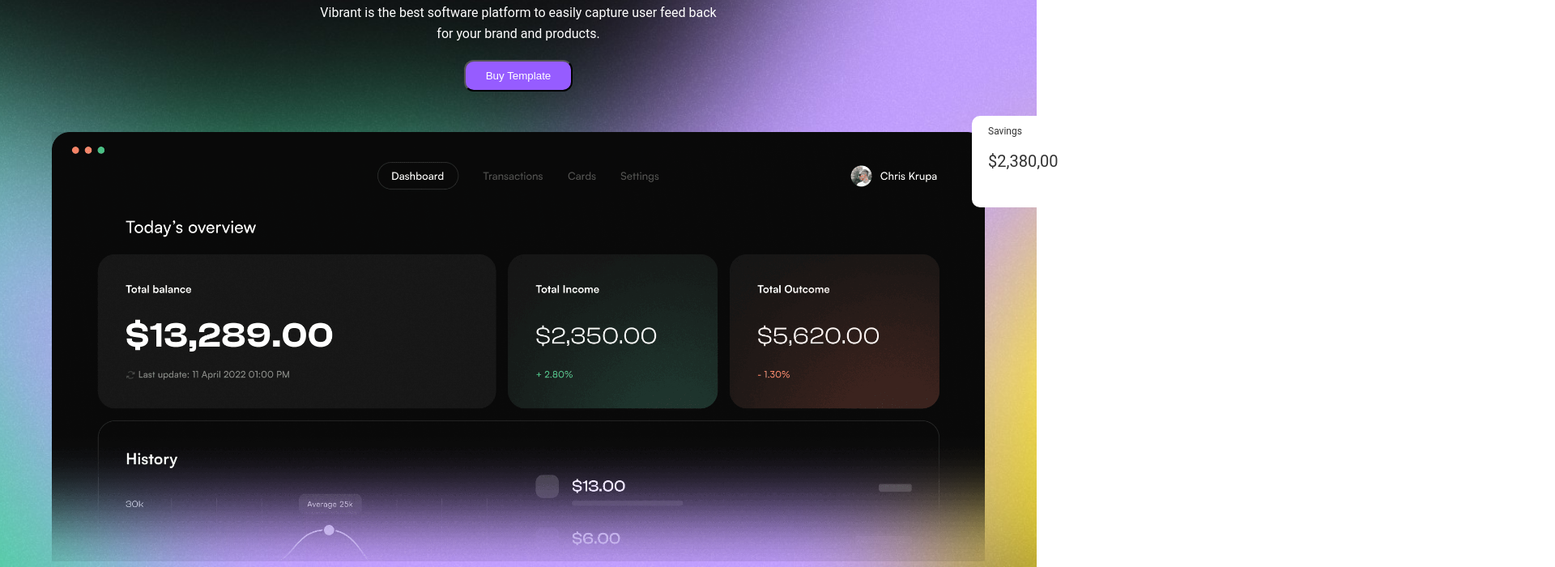
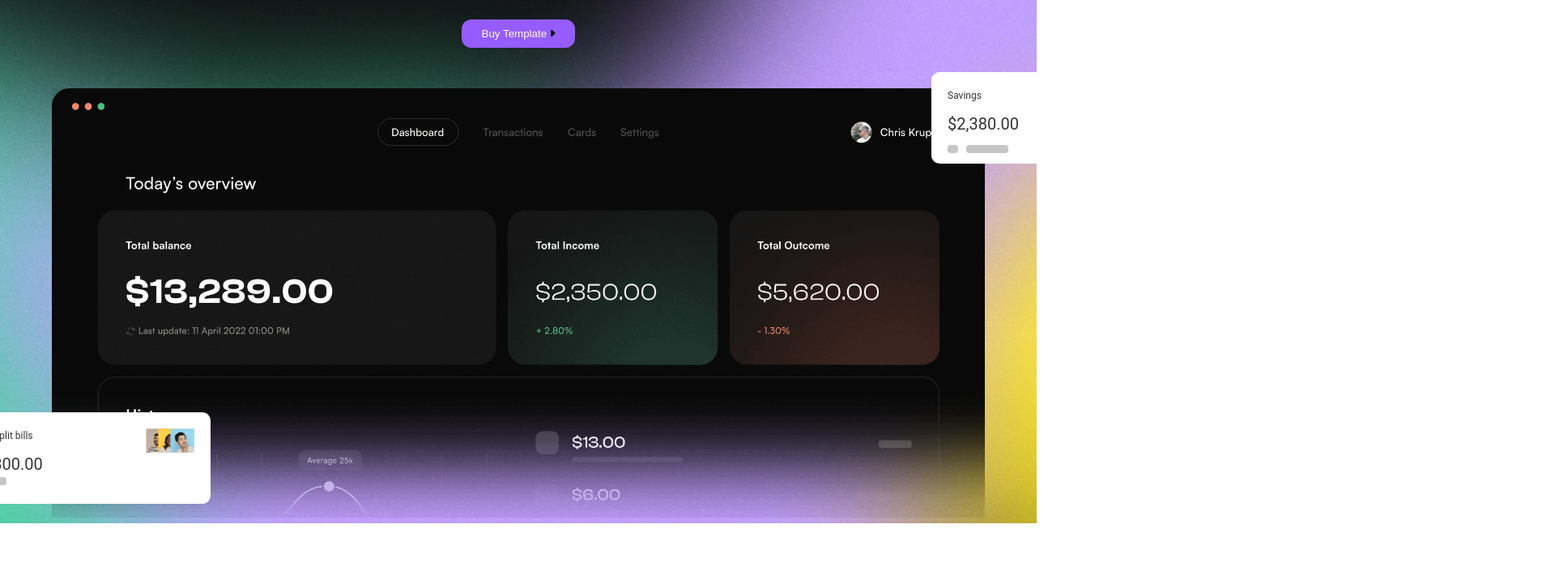
Before and after one commit to Annguyen111/HTML_CSS_Training, a plain HTML site: page index.html in a window 1280 px wide. Shown: the part 414-1114 px from the top of the page at 81% size, 1920 px wide, since content can reach past the window. After the commit the page ends 1060 px from the top, so only its background shows below. Drawn offline with Linux system fonts and the light colour scheme.

Commit message:
fix: header ui and banner ui

```diff
--- a/css/styles.css
+++ b/css/styles.css
@@ -23,7 +23,7 @@ header {
   display: flex;
   justify-content: space-around;
   align-items: center;
-  width: 90%;
+  width: 95%;
   margin: auto;
   padding: 10px 0px;
   position: absolute;
@@ -34,14 +34,16 @@ header {
 header .logo {
   margin-right: auto;
   font-size: xx-large;
-  color: radial-gradient(
+  background-image: radial-gradient(
     circle,
     #ffffff 0%,
-    /* Trắng từ trung tâm */ #63ffd1 50%,
-    /* Xanh lá cây nhạt ở giữa */ #bf9dff 75%,
-    /* Tím nhạt gần rìa */ #ffea22 90%,
-    /* Màu vàng sáng gần rìa */ #ffffff 100% /* Trắng ở rìa */
+    #63ffd1 50%,
+    #bf9dff 75%,
+    #ffea22 90%,
+    #ffffff 100%
   );
+  -webkit-background-clip: text;
+  -webkit-text-fill-color: transparent;
 }
 
 .nav_link li {
@@ -58,6 +60,7 @@ header .logo {
   border-radius: 12px;
   padding: 10px 20px;
   background-color: #fff;
+  border: none;
 }
 
 /* Banner */
@@ -77,7 +80,7 @@ header .logo {
 }
 
 .banner__content {
-  margin-top: 250px;
+  margin-top: 200px;
   width: 40%;
 }
 
@@ -87,6 +90,11 @@ header .logo {
   border-radius: 12px;
   margin-top: 20px;
   color: #fff;
+  border: none;
+}
+
+.banner_btn i {
+  color: black;
 }
 
 .banner__content h1 {
@@ -99,10 +107,11 @@ header .logo {
   width: 90%;
 }
 
-.banner_images .box_price {
-  width: 251px;
+.banner_images .box_price,
+.banner_images .box_price2 {
+  width: 300px;
   height: 113px;
-  padding: 10px 20px;
+  padding: 20px;
   background-color: #ffffff;
   color: #333;
   border-radius: 10px;
@@ -118,15 +127,95 @@ header .logo {
 .banner_images .box_price {
   position: absolute;
   top: 30px;
-  left: 1200px;
+  left: 1150px;
+}
+
+.banner_images .box_price2 {
+  display: flex;
+  flex-direction: row;
+  justify-content: space-between;
+  align-items: flex-start;
+  position: absolute;
+  top: 450px;
+  left: 80px;
+  transform: translateX(-40%);
 }
 
 .banner_images .box_price .box_price-title {
   font-size: 12px;
-  margin-bottom: 10px;
+  margin-bottom: 8px;
+}
+
+.banner_images .box_price2 .box_price-title {
+  font-size: 12px;
+  margin-bottom: 8px;
 }
 
 .banner_images .box_price .price {
   font-size: 20px;
   margin-bottom: 10px;
 }
+
+.banner_images .box_price2 .price {
+  font-size: 20px;
+  margin-bottom: 10px;
+}
+
+.box_unti,
+.box_unti2 {
+  display: flex;
+  width: 50%;
+  justify-content: flex-start;
+  gap: 10px;
+}
+
+.box_unti .box_unti-item1,
+.box_unti2 .box_unti-item1 {
+  content: " ";
+  width: 10%;
+  height: 10px;
+  background-color: rgb(198, 198, 198);
+  border-radius: 4px;
+}
+
+.box_unti .box_unti-item2,
+.box_unti2 .box_unti-item2 {
+  content: " ";
+  width: 40%;
+  height: 10px;
+  background-color: rgb(198, 198, 198);
+  border-radius: 4px;
+}
+
+.box_price-img {
+  position: relative;
+  top: 0px;
+  left: -30px;
+  transform: translateX(-100%);
+}
+
+.box_price-img img:nth-child(1) {
+  width: 30px;
+  height: 30px;
+  position: absolute;
+  top: 0px;
+  left: 0px;
+  transform: translateX(-100%);
+}
+
+.box_price-img img:nth-child(2) {
+  width: 30px;
+  height: 30px;
+  position: absolute;
+  top: 0px;
+  left: 0px;
+  transform: translateX(-50%);
+}
+
+.box_price-img img:nth-child(3) {
+  width: 30px;
+  height: 30px;
+  position: absolute;
+  top: 0px;
+  left: 0px;
+}
--- a/index.html
+++ b/index.html
@@ -5,6 +5,9 @@
     <meta charset="UTF-8">
     <meta name="viewport" content="width=device-width, initial-scale=1.0">
     <link rel="stylesheet" href="./css/styles.css">
+    <link rel="stylesheet" href="https://cdnjs.cloudflare.com/ajax/libs/font-awesome/6.5.1/css/all.min.css"
+        integrity="sha512-DTOQO9RWCH3ppGqcWaEA1BIZOC6xxalwEsw9c2QQeAIftl+Vegovlnee1c9QX4TctnWMn13TZye+giMm8e2LwA=="
+        crossorigin="anonymous" referrerpolicy="no-referrer" />
     <title>Build First Web</title>
 </head>
 
@@ -26,19 +29,33 @@
         <div class="banner__content">
             <h1>Open your first crypto wallet, right now!</h1>
             <p>Vibrant is the best software platform to easily capture user feed back for your brand and products.</p>
-            <a href="" class="banner_btn"><button>Buy Template</button></a>
+            <a href="" class="banner_btn"><button>Buy Template <i class="fa-solid fa-caret-right"></i></button></a>
         </div>
         <div class="banner_images">
             <img src="./images/banner.png" alt="banner img" class="banner_image_item">
             <div class="box_price">
                 <p class="box_price-title">Savings</p>
-                <span class="price">$2,380,00</span>
-                <div class="box_price">
-                    <div></div>
-                    <div></div>
+                <span class="price">$2,380.00</span>
+                <div class="box_unti">
+                    <div class="box_unti-item1"></div>
+                    <div class="box_unti-item2"></div>
                 </div>
             </div>
-            <div></div>
+            <div class="box_price2">
+                <div>
+                    <p class="box_price-title">Split bills</p>
+                    <span class="price">$800.00</span>
+                    <div class="box_unti2">
+                        <div class="box_unti-item1"></div>
+                        <div class="box_unti-item2"></div>
+                    </div>
+                </div>
+                <div class="box_price-img">
+                    <img src="./images/user1.png" alt="">
+                    <img src="./images/user2.png" alt="">
+                    <img src="./images/user3.png" alt="">
+                </div>
+            </div>
         </div>
     </section>
 
```
